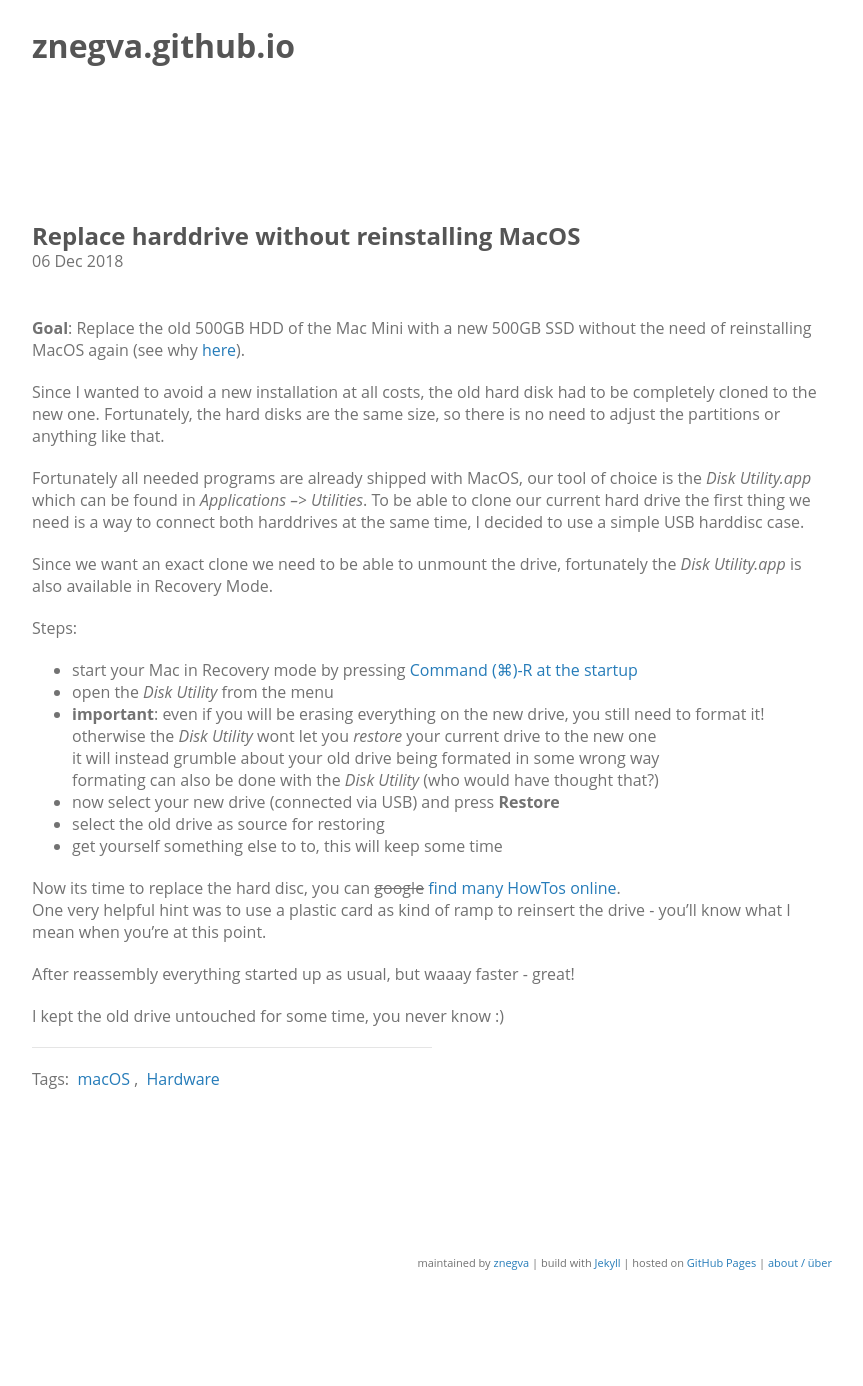
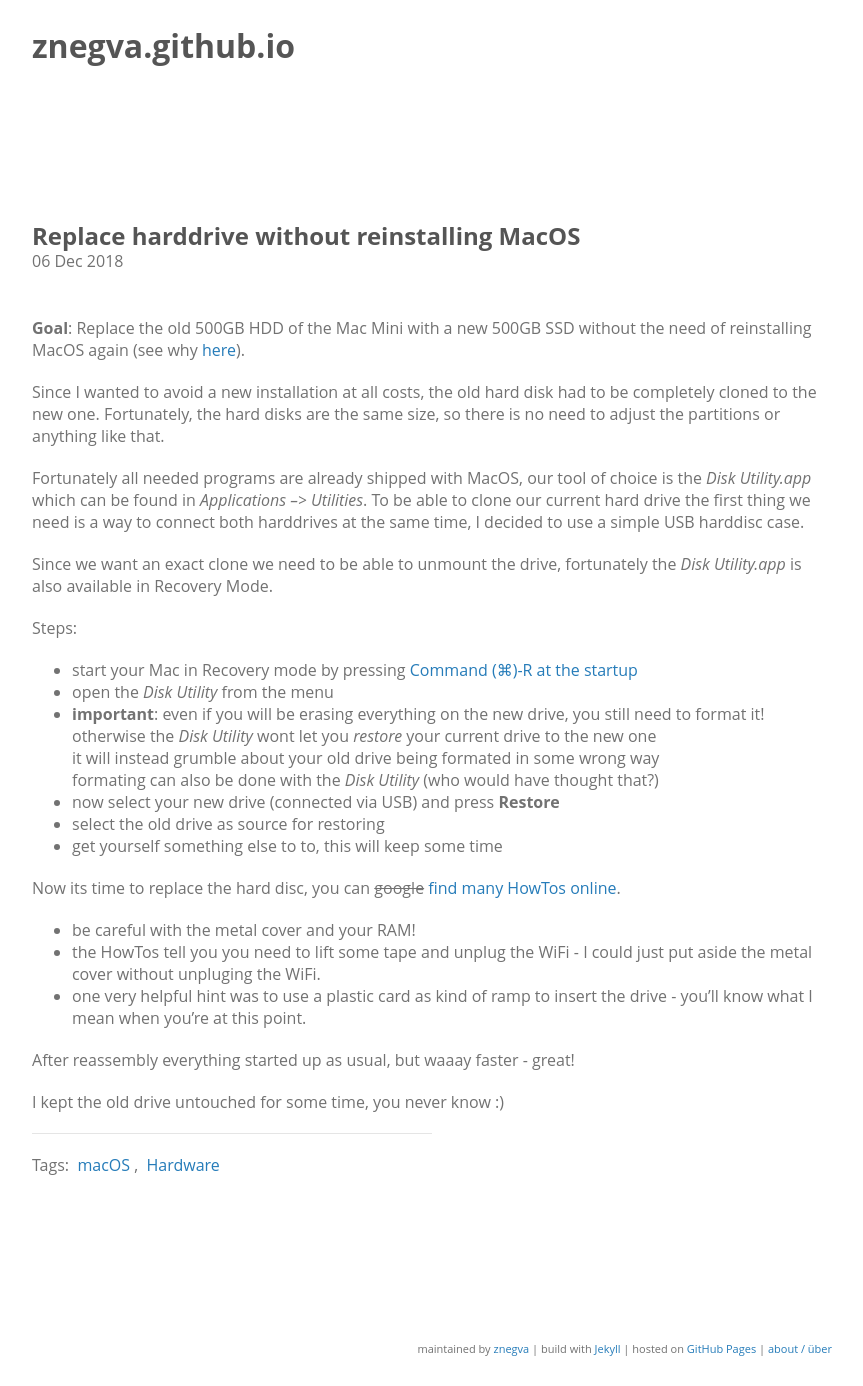
Before and after one commit to znegva/znegva.github.io, a Jekyll site: the page built from _posts/2018-12-06-macos-new-drive.md, in a window 1280 px wide. Shown: the whole page, without its empty margins (208-1071 px from the left). Built offline with Jekyll 4.4.1, drawn with Linux system fonts in a browser that asks for light colours; the repository's description, which GitHub fills in, is left out; before the commit the page ends 1300 px from its top, so only the background shows below that.

Commit message:
chg: typos, more exact

```diff
--- a/_posts/2018-12-06-macos-new-drive.md
+++ b/_posts/2018-12-06-macos-new-drive.md
@@ -33,7 +33,9 @@ Steps:
 - get yourself something else to to, this will keep some time
 
 Now its time to replace the hard disc, you can <s>google</s> [find many HowTos online](https://www.startpage.com/do/dsearch?query=mac+mini+replace+hard+drive).
-One very helpful hint was to use a plastic card as kind of ramp to reinsert the drive - you'll know what I mean when you're at this point.
+- be careful with the metal cover and your RAM!
+- the HowTos tell you you need to lift some tape and unplug the WiFi - I could just put aside the metal cover without unpluging the WiFi.
+- one very helpful hint was to use a plastic card as kind of ramp to insert the drive - you'll know what I mean when you're at this point.
 
 After reassembly everything started up as usual, but waaay faster - great!
 
```
